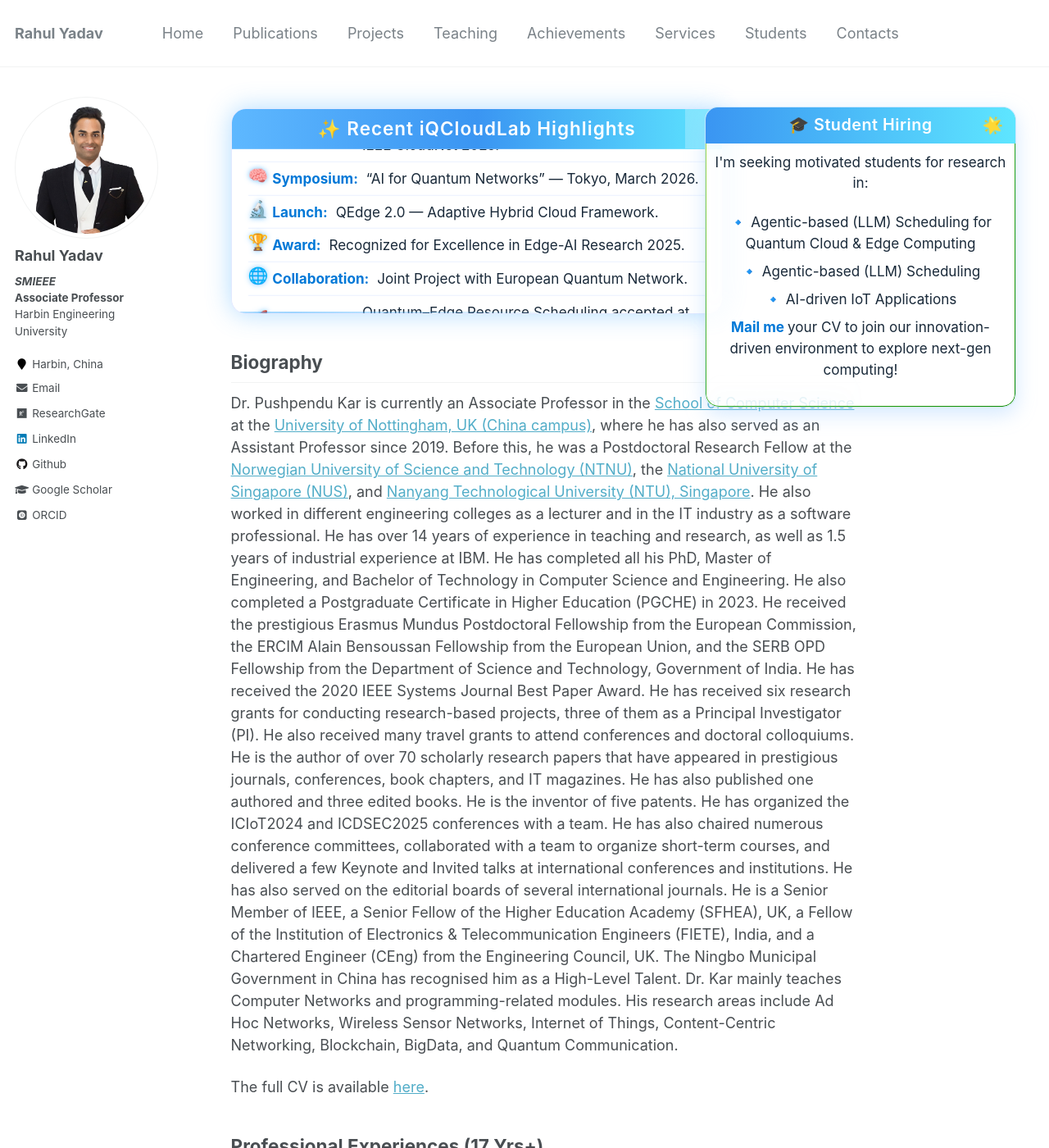
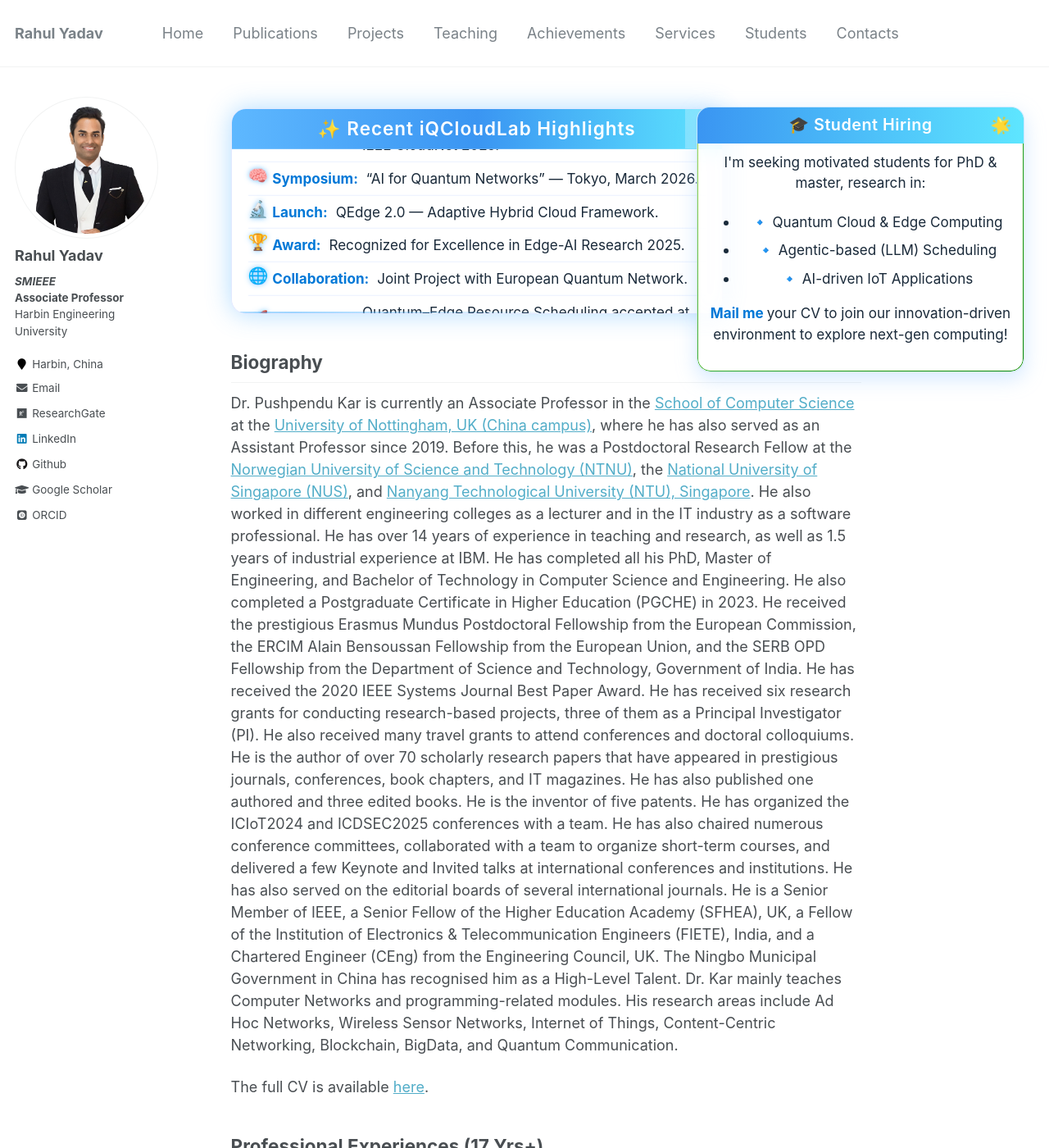
Before and after one commit to iQCloudLab/rahul.github.io, a Jekyll site: the page built from _pages/about.md, in a window 1280 px wide and 1400 px high. Shown: the whole window at 82% size. Built offline with Jekyll 4.4.1, drawn with Linux system fonts in a browser that asks for light colours; some web fonts are replaced.

Commit message:
Update about.md

```diff
--- a/_pages/about.md
+++ b/_pages/about.md
@@ -18,8 +18,8 @@ redirect_from:
 .hiring-box {
   position: absolute;;
   top: 130px;
-  right: 40px;
-  width: 380px;
+  right: 30px;
+  width: 400px;
   background: rgba(255, 255, 255, 0.85);
   border: 1px solid rgba(90, 180, 255, 0.3);
   border-radius: 16px;
@@ -242,9 +242,9 @@ redirect_from:
 <div class="hiring-box">
   <div class="hiring-header">🎓 Student Hiring</div>
   <div class="hiring-content">
-    <p> I'm seeking motivated students for research in:</p>
-    <ul style="list-style: none; padding: 0; margin: 0; text-align: center;">
-      <li>🔹 Agentic-based (LLM) Scheduling for Quantum Cloud & Edge Computing</li>
+    <p> I'm seeking motivated students for PhD & master, research in:</p>
+    <ul >
+      <li>🔹  Quantum Cloud & Edge Computing</li>
       <li>🔹 Agentic-based (LLM) Scheduling </li>
       <li>🔹 AI-driven IoT Applications </li>
     </ul>
```
